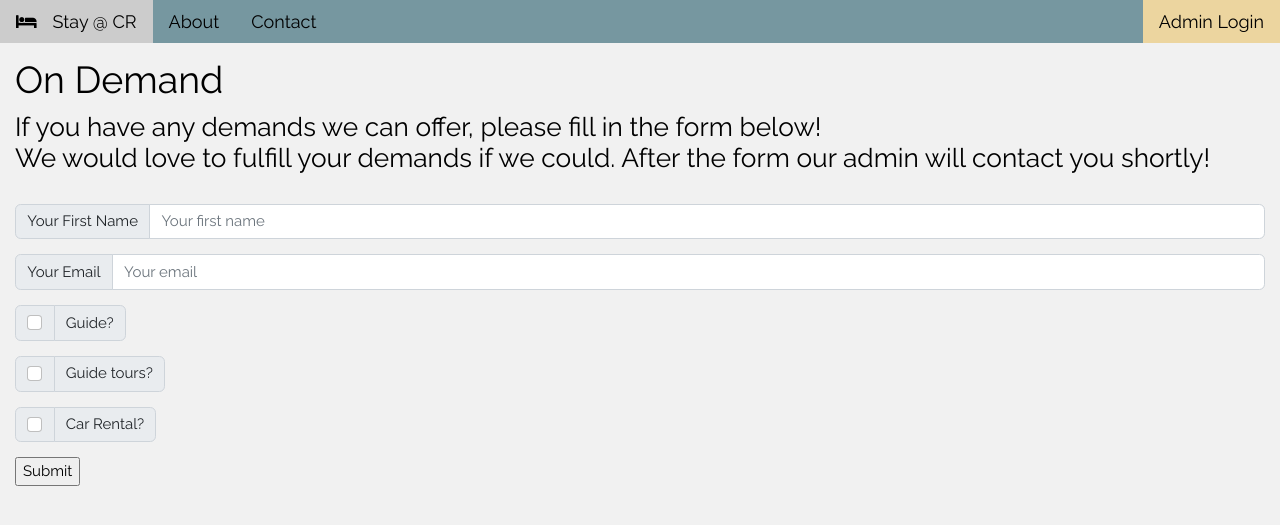
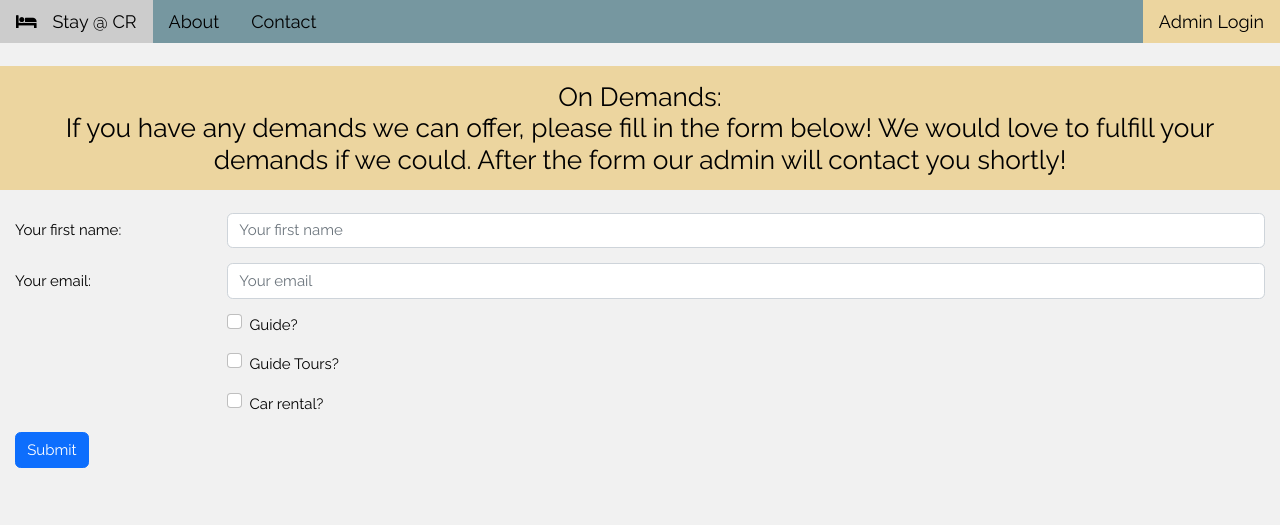
Before and after one commit to 3M83R/CSIA-, a Django app: page /on_demand/ in a window 1280 px wide. Shown: the top 525 px of the page. Run offline with Django 4.2, Linux system fonts and the light colour scheme; parts of the project's set-up code (start-up, migrations or seed data) failed here and were passed over.

Commit message:
4th time

```diff
--- a/CSIA/settings.py
+++ b/CSIA/settings.py
@@ -39,7 +39,8 @@ INSTALLED_APPS = [
     'django.contrib.messages',
     'django.contrib.staticfiles',
     'django_extensions',
-    'IA.apps.IaConfig'
+    'IA.apps.IaConfig',
+
 ]
 
 MIDDLEWARE = [
--- a/IA/admin.py
+++ b/IA/admin.py
@@ -15,4 +15,5 @@ class Customer_admin(admin.ModelAdmin):
 admin.site.register(reservations)
 admin.site.register(hostels)
 
+
 # Register your models here
--- a/IA/templates/IA/admin_page.html
+++ b/IA/templates/IA/admin_page.html
@@ -7,6 +7,7 @@
 
 <br>
 <div class="position-absolute top-50 start-50 translate-middle">
+    <br>
     <a href="/add" class="btn btn-outline-primary btn-bg"> Adding a new hostel. </a>
     <a href ="/list_hostels" class="btn btn-outline-primary btn-bg"> Update informations about hostels. </a>
     <a href ="/list_contacts" class="btn btn-outline-primary btn-bg"> Contact Forms. </a>
--- a/IA/templates/IA/contact_forms.html
+++ b/IA/templates/IA/contact_forms.html
@@ -2,7 +2,8 @@
 
 {% block content %}
 <br/>
-<div class="card center" style="width:70%;">
+<a class="center btn btn-outline-danger btn-bg" onclick="history.back()"> Go back. </a> <br></br>
+<div class="card center" style="width:90%;">
     <div class="card-header">
                 {{ contactf.first_name }}
     </div>
--- a/IA/templates/IA/contact_list.html
+++ b/IA/templates/IA/contact_list.html
@@ -4,6 +4,7 @@
 <center>
 <h1> Messages </h1>
 <br/>
+<a class="btn btn-outline-danger btn-bg" onclick="history.back()"> Go back. </a> <br></br>
 <table class="table table-hover w3-center table-striped table-bordered" style="width: 80%">
 
 {% for Customers in contact_list%}
--- a/IA/templates/IA/contact_us.html
+++ b/IA/templates/IA/contact_us.html
@@ -28,7 +28,7 @@
 
 <form action="" method="POST">{% csrf_token %}
     {{ context.contact_form.as_p}}
-    <p><button class="w3-button w3-black w3-padding-large" type="submit">SEND MESSAGE</button></p>
+    <p><button class="btn btn-outline-primary w3-padding-large" type="submit">SEND MESSAGE</button></p>
 </form>
 </div>
 <div class="w3-row-padding w3-large w3-center" style="margin:32px 0">
@@ -37,8 +37,8 @@
     <div class="w3-third"><i class="fa fa-envelope w3-text-red"></i> Email: stayatcr@gmail.com</div>
 </div>
 
-<div class="w3-panel w3-red w3-padding-32" style="margin-bottom:-16px">
-    <h6><i class="fa fa-info w3-deep-orange w3-padding w3-margin-right"></i> On demand, we can offer guides, guide tours and car rental recommendations. For more details, please <a href="on_demand" style="color: black">click here.</a></h6>
+<div class="w3-panel bgcolor w3-padding-32" style="margin-bottom:-16px">
+    <h6><i class="fa fa-info bgcolor2 w3-padding w3-margin-right"></i> On demand, we can offer guides, guide tours and car rental recommendations. For more details, please <a href="on_demand" style="color: black">click here.</a></h6>
 </div>
 
 {% endblock %}
--- a/IA/templates/IA/demand_form.html
+++ b/IA/templates/IA/demand_form.html
@@ -2,7 +2,8 @@
 
 {% block content %}
 <br/>
-<div class="card center" style="width:70%;">
+<a class="center btn btn-outline-danger btn-bg" onclick="history.back()"> Go back. </a> <br></br>
+<div class="card center" style="width:90%;">
     <div class="card-header">
                 {{ demandf.first_name }}
     </div>
--- a/IA/templates/IA/demand_list.html
+++ b/IA/templates/IA/demand_list.html
@@ -4,6 +4,7 @@
 <center>
 <h1> Messages </h1>
 <br/>
+<a class="btn btn-outline-danger btn-bg" onclick="history.back()"> Go back. </a> <br></br>
 <table class="table table-hover w3-center table-striped table-bordered" style="width: 80%">
 
 {% for OnDemand in demand_list%}
--- a/IA/templates/IA/hostels.html
+++ b/IA/templates/IA/hostels.html
@@ -2,9 +2,11 @@
 
 {% block content %}
 <center>
-<h1> Hostels </h1>
-<br/>
+<h1> Hostels </h1> <br>
+<a class="btn btn-outline-danger btn-bg" onclick="history.back()"> Back to admin. </a> <br></br>
 <table class="table table-hover w3-center table-striped table-bordered" style="width: 80%">
+
+
 
 {% for hostels in hostels_list%}
 <tr>
--- a/IA/templates/IA/on_demand.html
+++ b/IA/templates/IA/on_demand.html
@@ -19,48 +19,61 @@
 {% endif %}
 </div>
 
-
+<center>
 <body class="p-3 m-0 border-0 bd-example">
-<form method="POST" enctype="multipart/form-data" class="p-3 m-0 border-0 bd-example">
-<h1>On Demand</h1>
-<h3>If you have any demands we can offer, please fill in the form below! </br>
+<br>
+<h3 class="p-3 mb-2 bgcolor2 text-bgcolor2">On Demands: <br> If you have any demands we can offer, please fill in the form below!
     We would love to fulfill your demands if we could. After the form our admin will contact you shortly!
 </h3>
-<br>
+</center>
 
+<form method="POST" enctype="multipart/form-data" class="p-3 m-0 border-0 bd-example">
     {% csrf_token %}
-
-<div class="input-group mb-3">
-    <span class="input-group-text" id="basic-addon1">Your First Name</span>
+    <div class="row mb-3">
+        <label class="col-sm-2 col-form-label">Your first name: </label>
+            <div class="col-sm-10">
                 {{ context.on_demand.first_name }}
             </div>
+    </div>
 
-<div class="input-group mb-3">
-    <span class="input-group-text" id="basic-addon1">Your Email</span>
+    <div class="row mb-3">
+        <label class="col-sm-2 col-form-label">Your email:</label>
+            <div class="col-sm-10">
                 {{ context.on_demand.email }}
             </div>
-
-<div class="input-group mb-3">
-    <div class="input-group-text">
-        {{ context.on_demand.guide }}
-    </div>
-    <span class="input-group-text" id="basic-addon1">Guide?</span>
     </div>
 
-<div class="input-group mb-3">
-    <div class="input-group-text">
+    <div class="row mb-3">
+        <div class="col-sm-10 offset-sm-2">
+            <div class="form-check">
+                {{ context.on_demand.guide }}
+                <label class="form-check-label" for="gridCheck1">
+                Guide?
+                </label>
+            </div>
+        </div>
+    </div>
+    <div class="row mb-3">
+        <div class="col-sm-10 offset-sm-2">
+            <div class="form-check">
                 {{ context.on_demand.guide_tours }}
+                <label class="form-check-label" for="gridCheck1">
+                Guide Tours?
+                </label>
             </div>
-    <span class="input-group-text" id="basic-addon1">Guide tours?</span>
         </div>
-
-<div class="input-group mb-3">
-    <div class="input-group-text">
+    </div>
+    <div class="row mb-3">
+        <div class="col-sm-10 offset-sm-2">
+            <div class="form-check">
                 {{ context.on_demand.car_rental }}
+                <label class="form-check-label" for="gridCheck1">
+                Car rental?
+                </label>
             </div>
-    <span class="input-group-text" id="basic-addon1">Car Rental?</span>
         </div>
-<input type="submit" value="Submit">
+    </div>
+    <button type="submit" class="btn btn-primary">Submit</button>
 </form>
 
 
--- a/IA/templates/IA/search.html
+++ b/IA/templates/IA/search.html
@@ -5,7 +5,7 @@
 
         {% if hcin %}
         <br>
-            <h3 class="p-3 mb-2 bgcolor2 text-bgcolor2" >You searched for hostels with rooms avaliable from {{ cin }} to {{ cout }}, with the avaliable room for {{ adults }} adults and {{ kids }} children.</h1>
+            <h3 class="p-3 mb-2 bgcolor2 text-bgcolor2" >You searched for hostels with rooms avaliable from {{ cin }} to {{ cout }}, <br> With enough room for {{ adults }} adult(s) and {{ kids }} kid(s).</h3>
             <br/>
                 {% for hostels in hcin %}
 
--- a/IA/templates/IA/show_hostels.html
+++ b/IA/templates/IA/show_hostels.html
@@ -2,7 +2,8 @@
 
 {% block content %}
 <br/>
-<div class="card center" style="width:70%;">
+<a class="center btn btn-outline-primary btn-bg" onclick="history.back()"> Back to search page. </a> <br></br>
+<div class="card center" style="width:90%;">
     <div class="card-header">
                 {{ hostel }}
     </div>
--- a/IA/templates/IA/update_hostels.html
+++ b/IA/templates/IA/update_hostels.html
@@ -5,6 +5,7 @@
 
 <body class="p-3 m-0 border-0 bd-example">
 <form method=POST action="" enctype="multipart/form-data" class="p-3 m-0 border-0 bd-example">
+
     <h1>Updates....</h1><br>
 
     {% csrf_token %}
@@ -12,6 +13,7 @@
 
 
 </br>
-<input type="submit" value="Update" class="btn btn-secondary"
+<input type="submit" value="Update" class="btn btn-outline-secondary">
+<a class="btn btn-outline-danger btn-bg" onclick="history.back()"> Cancel. </a> <br></br>
 
 {% endblock %}
--- a/IA/urls.py
+++ b/IA/urls.py
@@ -1,7 +1,9 @@
 from django.urls import path
 from . import views
 
+
 app_name = 'IA'
+
 urlpatterns = [
     path('', views.index, name='index'),
     path('main/', views.main, name='main'),
--- a/IA/views.py
+++ b/IA/views.py
@@ -1,10 +1,11 @@
 from django.shortcuts import render, redirect, get_object_or_404
-from django.http import HttpResponseRedirect
+from django.http import HttpResponseRedirect, HttpResponse
 from .forms import ContactForm, Addhostels, OnDemandForm
 from .models import  hostels, Customers, OnDemand
 from django.contrib import messages
 from django.db.models import Q
 from django.urls import reverse
+from django.views.generic import ListView, FormView
 
 # Create your views here.
 ################################################################
@@ -127,7 +128,7 @@ def admin_page(request):
 ################################################################
 
 def list_hostels(request):
-  hostels_list = hostels.objects.all()
+  hostels_list = hostels.objects.all().order_by('name')
   return render(request, 'IA/hostels.html', {'hostels_list' : hostels_list})
 
 ################################################################
@@ -160,3 +161,5 @@ def demand_forms(request, d_id):
 def list_demands(request):
   demand_list = OnDemand.objects.all()
   return render(request, 'IA/demand_list.html', {'demand_list' : demand_list})
+
+################################################################
```
Also changed, not shown: IA/forms.py (+1 -8 lines), IA/models.py (+1 -6 lines), IA/templates/IA/add.html (+12 -5 lines). Lines whose indentation alone changed are shown as unchanged.
